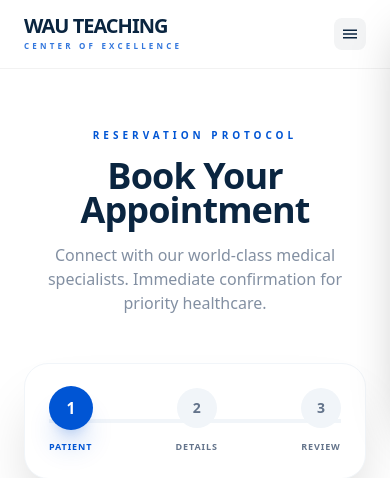
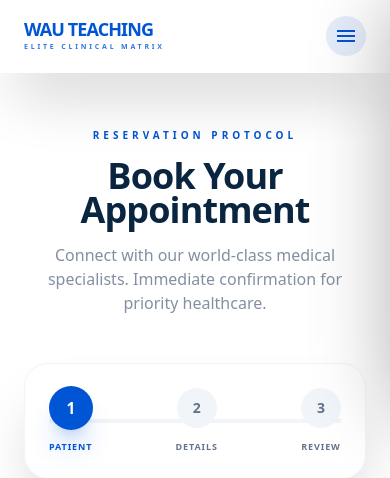
Before and after one commit to NarimanOusman/Wau_Teaching_Hospital, a Django app: page /appointment/ in a window 390 px wide. Shown: the top 478 px of the page. Run offline with Django 5.2, Linux system fonts and the light colour scheme; some libraries are stand-ins or nearby versions.

Commit message:
feat: Add base HTML template with responsive navigation and an accident report page.

```diff
--- a/hospital/templates/base.html
+++ b/hospital/templates/base.html
@@ -49,41 +49,67 @@
             body { @apply font-sans antialiased scroll-smooth overflow-x-hidden; }
         }
 
+        /* Floating Island Navbar */
+        /* Updated Navbar Backgrounds & Rounding */
         .glass-navbar {
-            @apply fixed top-0 left-0 right-0 z-[100] transition-all duration-500 px-6 py-4 md:px-12 md:py-6;
-            backdrop-filter: blur(20px);
-            border-bottom: 1px solid rgba(0, 0, 0, 0.05);
+            @apply fixed top-0 md:top-4 left-0 md:left-1/2 md:-translate-x-1/2 z-[100] transition-all duration-500
+                   w-full md:w-[98%] max-w-[1400px] rounded-none md:rounded-[2rem] border-b md:border border-white/20 shadow-premium;
+            backdrop-filter: blur(16px);
         }
 
-        .theme-light .glass-navbar { background: rgba(255, 255, 255, 0.8); }
+        .navbar-scrolled {
+            @apply top-0 md:top-2 w-full md:w-[98%] py-3 md:py-4 shadow-2xl;
+        }
+
+        .theme-light .glass-navbar {
+            @apply bg-white md:bg-white/90;
+        }
         .theme-dark .glass-navbar {
-            background: rgba(10, 15, 20, 0.8);
-            border-bottom: 1px solid rgba(255, 255, 255, 0.1);
+            @apply bg-navy-deep md:bg-navy-deep/80 border-white/10;
         }
 
         .nav-link {
-            @apply font-bold text-[11px] tracking-widest uppercase transition-all duration-300;
+            @apply font-bold text-xs tracking-widest uppercase transition-all duration-300 relative py-2;
+        }
+
+        .nav-link::after {
+            content: '';
+            @apply absolute bottom-0 left-0 w-0 h-[2px] bg-accent transition-all duration-300;
+        }
+
+        .nav-link:hover::after {
+            @apply w-full;
         }
 
         .theme-light .nav-link { @apply text-primary/80 hover:text-accent; }
         .theme-dark .nav-link { @apply text-white hover:text-white/80; }
 
-        /* Pure Mobile Nav - Smoke White & No Borders */
+        /* Mobile Drawer (50% Width / 50% Height) */
         #mobile-menu {
-            @apply shadow-2xl transition-all duration-700 bg-smoke-white fixed top-0 right-0 h-[50dvh] w-[70vw] z-[120] translate-x-full rounded-bl-[3rem] p-10 flex flex-col;
-            border: none !important;
+            @apply shadow-[0_0_80px_rgba(0,0,0,0.3)] transition-all duration-700 bg-white dark:bg-[#0A0F14]
+                   fixed top-0 right-0 h-[50vh] w-[50vw] z-[120] translate-x-full
+                   flex flex-col p-8 rounded-bl-[3rem];
         }
 
         #menu-toggle:checked ~ #mobile-menu { transform: translateX(0); }
         #menu-toggle:checked ~ #menu-overlay { @apply opacity-100 pointer-events-auto; }
 
-        #mobile-menu a {
-            @apply text-navy-deep font-black text-xs uppercase tracking-widest py-5 flex items-center justify-between;
-            border: none !important;
+        .mobile-link {
+            @apply text-primary dark:text-white font-black text-sm tracking-tighter py-3 border-b border-slate-100 dark:border-white/5
+                   flex items-center justify-between transition-all duration-300 relative;
+        }
+
+        .mobile-link::after {
+            content: '';
+            @apply absolute bottom-2 left-0 w-0 h-[2px] bg-accent transition-all duration-300;
+        }
+
+        .mobile-link:hover::after {
+            @apply w-12;
         }
 
         .mobile-trigger {
-            @apply size-8 flex items-center justify-center bg-primary/5 text-primary rounded-lg transition-transform active:scale-90;
+            @apply size-10 flex items-center justify-center bg-accent/10 text-accent rounded-full transition-all active:scale-90 hover:bg-accent hover:text-white;
         }
 
         ::-webkit-scrollbar { width: 6px; }
@@ -94,65 +120,73 @@
 </head>
 
 <body class="{% block body_class %}theme-light bg-slate-50{% endblock %}">
-    <nav class="glass-navbar">
-        <div class="max-w-7xl mx-auto flex items-center justify-between">
+    <nav class="glass-navbar px-6 py-4 md:px-10 md:py-5" id="main-nav">
+        <div class="flex items-center justify-between">
+            <!-- Brand -->
+            <a href="/home/" class="flex items-center gap-3 group">
                 <div class="flex flex-col">
-                <span class="text-primary text-xl font-black uppercase tracking-tighter leading-none">Wau
+                    <span class="text-accent text-lg font-[900] uppercase tracking-tighter leading-none">Wau
                         Teaching</span>
-                <span class="text-[8px] font-black uppercase tracking-[0.4em] text-accent mt-1 opacity-80">Center of
-                    Excellence</span>
+                    <span class="text-[7px] font-black uppercase tracking-[0.4em] text-accent mt-1 opacity-80">Elite
+                        Clinical Matrix</span>
                 </div>
+            </a>
 
-            <!-- Desktop -->
-            <div class="hidden lg:flex items-center gap-10">
+            <!-- Desktop Navigation -->
+            <div class="hidden lg:flex items-center gap-8">
+                <div class="flex items-center gap-6 pr-6 border-r border-slate-200 dark:border-white/10">
                     <a href="/home/" class="nav-link">Home</a>
                     <a href="/appointment/" class="nav-link">Appointment</a>
                     <a href="/services/" class="nav-link">Services</a>
                     <a href="/doctors/" class="nav-link">Doctors</a>
                     <a href="/about/" class="nav-link">About Us</a>
                     <a href="/contact/" class="nav-link">Contact</a>
+                </div>
                 <a href="tel:+211924753381"
-                    class="bg-red-600 text-white px-7 py-3 rounded-xl font-black text-[10px] uppercase tracking-widest shadow-xl shadow-red-600/20 active:scale-95 transition-all">Emergency</a>
+                    class="bg-red-600 text-white px-8 py-3.5 rounded-2xl font-[900] text-[10px] uppercase tracking-widest shadow-xl shadow-red-600/20 active:scale-95 transition-all flex items-center gap-2">
+                    <span class="material-symbols-outlined text-sm animate-pulse">emergency</span>
+                    Emergency
+                </a>
             </div>
 
-            <!-- Mobile Trigger -->
+            <!-- Mobile Controller -->
             <div class="lg:hidden flex items-center">
                 <input class="hidden" id="menu-toggle" type="checkbox" />
-                <label for="menu-toggle" class="mobile-trigger">
-                    <span class="material-symbols-outlined !text-xl">menu</span>
+                <label for="menu-toggle" class="mobile-trigger cursor-pointer">
+                    <span class="material-symbols-outlined !text-2xl">menu</span>
                 </label>
 
                 <!-- Overlay -->
-                <div class="fixed inset-0 bg-primary/40 backdrop-blur-md opacity-0 pointer-events-none transition-all duration-500 z-[110]"
+                <div class="fixed inset-0 bg-primary/20 backdrop-blur-xl opacity-0 pointer-events-none transition-all duration-500 z-[110]"
                     id="menu-overlay"></div>
 
                 <!-- Mobile Drawer -->
                 <div id="mobile-menu">
-                    <div class="flex justify-between items-center mb-10">
-                        <span class="font-black text-[10px] uppercase tracking-[0.3em] opacity-40">Navigation</span>
-                        <label for="menu-toggle">
-                            <span class="material-symbols-outlined text-navy-deep text-xl font-bold">close</span>
+                    <div class="flex justify-between items-center mb-8">
+                        <div class="flex flex-col">
+                            <span class="text-accent text-xs font-black uppercase tracking-tighter">Wau Teaching</span>
+                        </div>
+                        <label for="menu-toggle"
+                            class="size-10 rounded-full bg-slate-100 dark:bg-white/5 flex items-center justify-center cursor-pointer">
+                            <span
+                                class="material-symbols-outlined text-primary dark:text-white text-xl font-bold">close</span>
                         </label>
                     </div>
 
-                    <div class="flex flex-col">
-                        <a href="/home/">Home <span class="material-symbols-outlined text-xs opacity-20">east</span></a>
-                        <a href="/appointment/">Appointment <span
-                                class="material-symbols-outlined text-xs opacity-20">east</span></a>
-                        <a href="/services/">Services <span
-                                class="material-symbols-outlined text-xs opacity-20">east</span></a>
-                        <a href="/doctors/">Doctors <span
-                                class="material-symbols-outlined text-xs opacity-20">east</span></a>
-                        <a href="/about/">About Us <span
-                                class="material-symbols-outlined text-xs opacity-20">east</span></a>
-                        <a href="/contact/">Contact <span
-                                class="material-symbols-outlined text-xs opacity-20">east</span></a>
+                    <div class="flex flex-col flex-1 overflow-y-auto pr-2">
+                        <a href="/home/" class="mobile-link">Home</a>
+                        <a href="/appointment/" class="mobile-link">Appointment</a>
+                        <a href="/services/" class="mobile-link">Services</a>
+                        <a href="/doctors/" class="mobile-link">Doctors</a>
+                        <a href="/about/" class="mobile-link">About Us</a>
+                        <a href="/contact/" class="mobile-link">Contact</a>
                     </div>
 
-                    <div class="mt-auto">
+                    <div class="mt-4">
                         <a href="tel:+211924753381"
-                            class="flex items-center justify-center bg-navy-deep text-white py-4 rounded-2xl font-black text-[10px] uppercase tracking-widest">
-                            Rescue Unit
+                            class="flex items-center justify-center gap-2 bg-red-600 text-white py-4 rounded-2xl font-[900] text-[8px] uppercase tracking-[0.1em] shadow-xl">
+                            <span class="material-symbols-outlined !text-sm animate-pulse">call</span>
+                            TRAUMA UNIT
                         </a>
                     </div>
                 </div>
@@ -160,6 +194,17 @@
         </div>
     </nav>
 
+    <script>
+        window.addEventListener('scroll', () => {
+            const nav = document.getElementById('main-nav');
+            if (window.scrollY > 20) {
+                nav.classList.add('navbar-scrolled');
+            } else {
+                nav.classList.remove('navbar-scrolled');
+            }
+        });
+    </script>
+
     {% block content %}{% endblock %}
     {% block footer %}{% endblock %}
     {% block extra_js %}{% endblock %}
```
Lines whose indentation alone changed are shown as unchanged.
